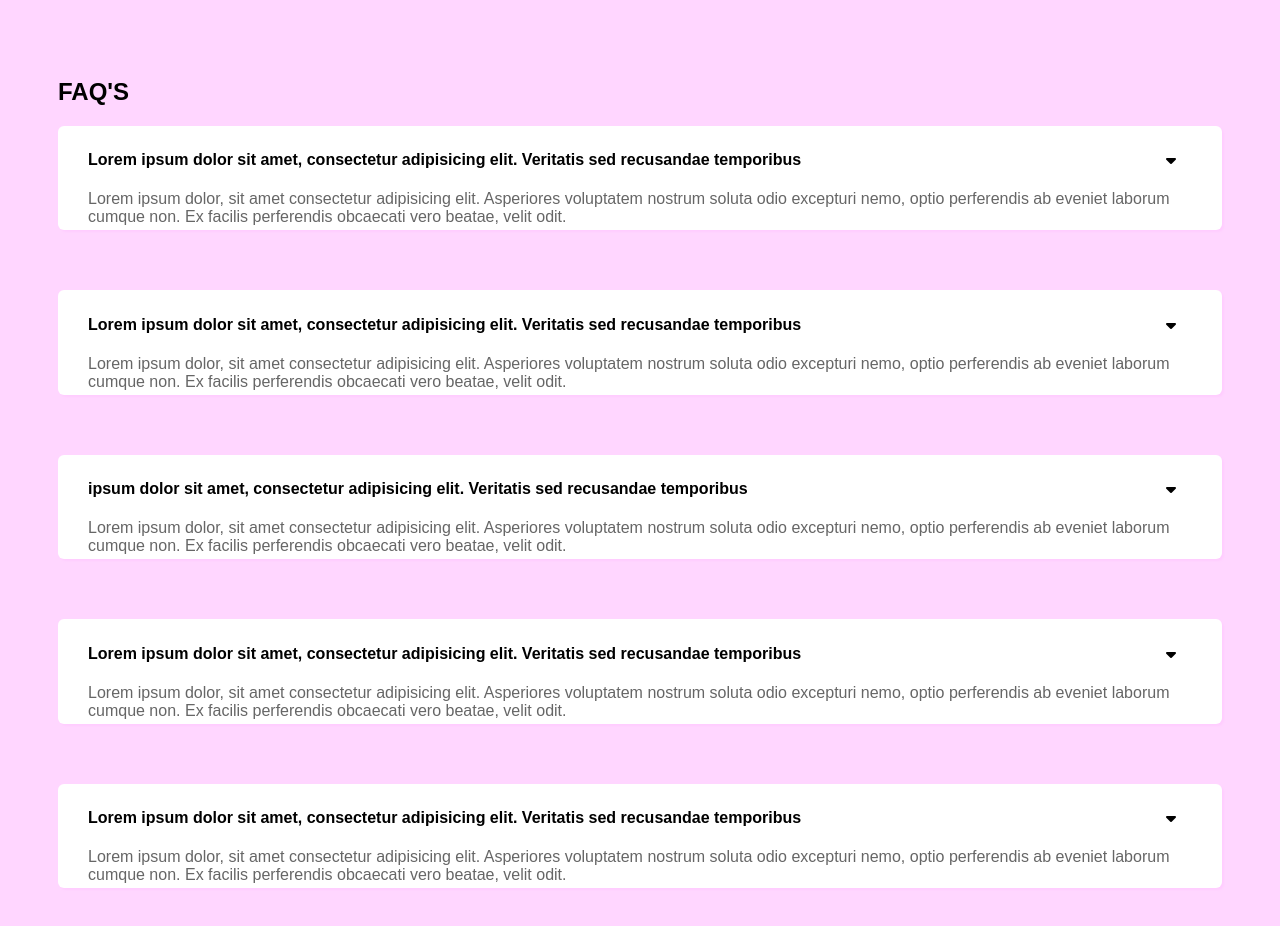
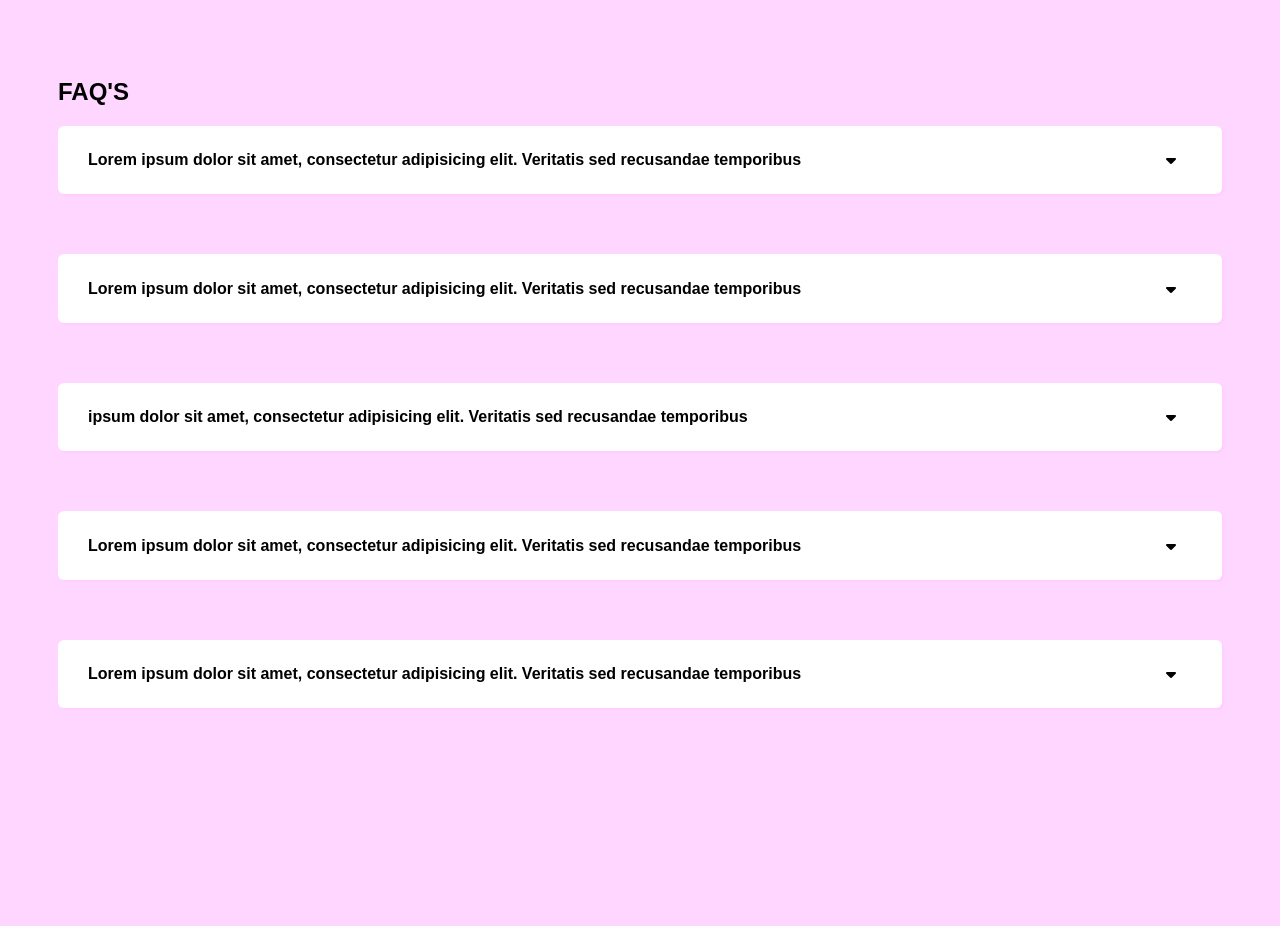
Before and after one commit to Retarded23/FAQ-section, a plain HTML site: page index.html in a window 1280 px wide. After the commit the page ends 826 px from the top, so only its background shows below. Drawn offline with Linux system fonts and the light colour scheme.

Commit message:
Update index.html

```diff
--- a/index.html
+++ b/index.html
@@ -15,7 +15,7 @@
             <h4>Lorem ipsum dolor sit amet, consectetur adipisicing elit. Veritatis sed recusandae temporibus</h4>
             <i class="icon fa-solid fa-caret-down"></i>
         </div>
-        <div class="answer active">
+        <div class="answer ">
             Lorem ipsum dolor, sit amet consectetur adipisicing elit. Asperiores voluptatem nostrum soluta odio excepturi nemo, optio perferendis ab eveniet laborum cumque non. Ex facilis perferendis obcaecati vero beatae, velit odit.
 
         </div>
@@ -26,7 +26,7 @@
             <h4>Lorem ipsum dolor sit amet, consectetur adipisicing elit. Veritatis sed recusandae temporibus</h4>
             <i class="icon fa-solid fa-caret-down"></i>
         </div>
-        <div class="active answer">
+        <div class=" answer">
             Lorem ipsum dolor, sit amet consectetur adipisicing elit. Asperiores voluptatem nostrum soluta odio excepturi nemo, optio perferendis ab eveniet laborum cumque non. Ex facilis perferendis obcaecati vero beatae, velit odit.
 
         </div>
@@ -37,7 +37,7 @@
             <h4> ipsum dolor sit amet, consectetur adipisicing elit. Veritatis sed recusandae temporibus </h4>
             <i class="icon fa-solid fa-caret-down"></i>
         </div>
-        <div class="answer active">
+        <div class="answer ">
             Lorem ipsum dolor, sit amet consectetur adipisicing elit. Asperiores voluptatem nostrum soluta odio excepturi nemo, optio perferendis ab eveniet laborum cumque non. Ex facilis perferendis obcaecati vero beatae, velit odit.
 
         </div>
@@ -48,7 +48,7 @@
             <h4>Lorem ipsum dolor sit amet, consectetur adipisicing elit. Veritatis sed recusandae temporibus </h4>
             <i class="icon fa-solid fa-caret-down"></i>
         </div>
-        <div class="answer active">
+        <div class="answer ">
             Lorem ipsum dolor, sit amet consectetur adipisicing elit. Asperiores voluptatem nostrum soluta odio excepturi nemo, optio perferendis ab eveniet laborum cumque non. Ex facilis perferendis obcaecati vero beatae, velit odit.
 
         </div>
@@ -59,7 +59,7 @@
             <h4>Lorem ipsum dolor sit amet, consectetur adipisicing elit. Veritatis sed recusandae temporibus </h4>
             <i class=" icon fa-solid fa-caret-down"></i>
         </div>
-        <div class="answer active">
+        <div class="answer ">
             Lorem ipsum dolor, sit amet consectetur adipisicing elit. Asperiores voluptatem nostrum soluta odio excepturi nemo, optio perferendis ab eveniet laborum cumque non. Ex facilis perferendis obcaecati vero beatae, velit odit.
 
         </div>
```
